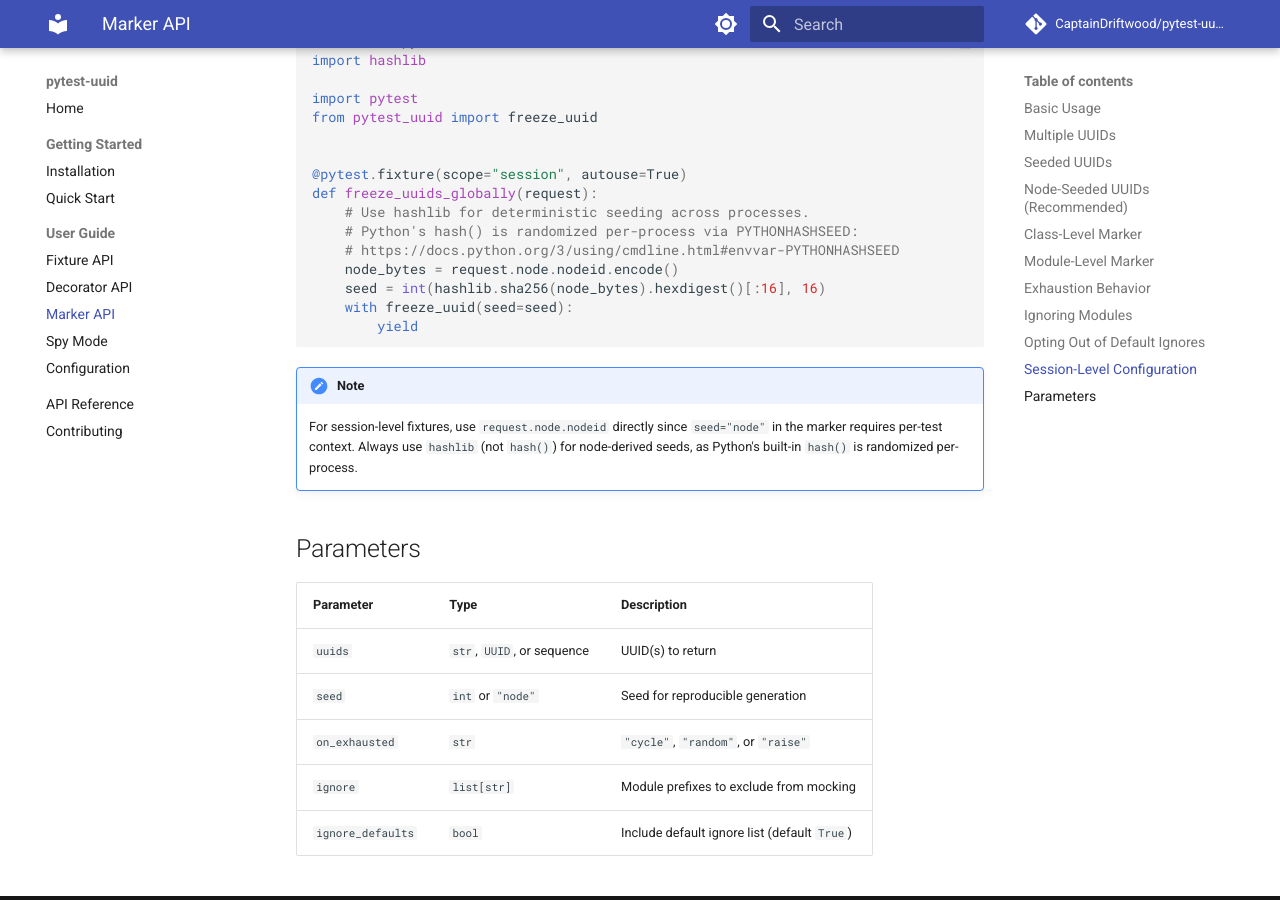
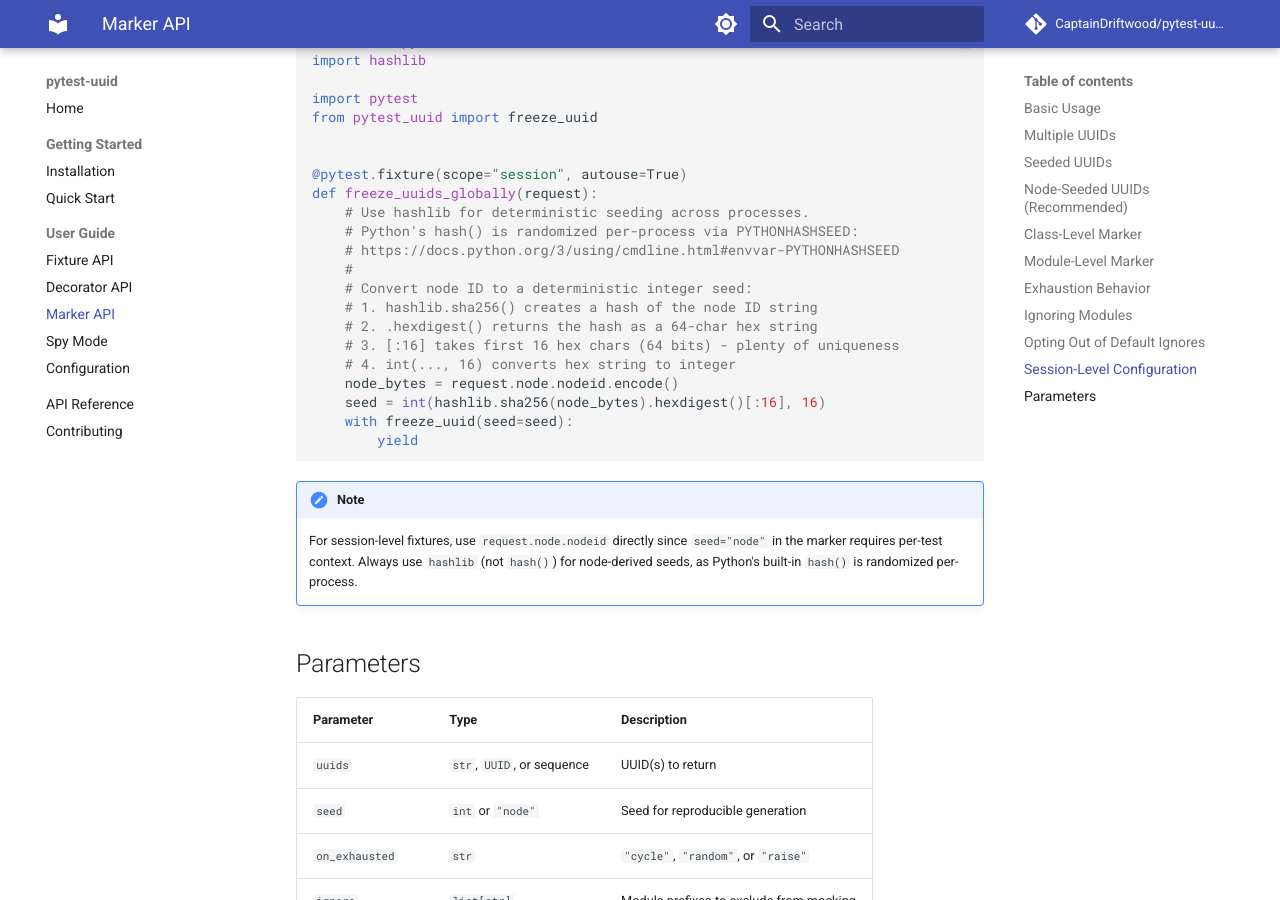
Before and after one commit to CaptainDriftwood/pytest-uuid, an MkDocs documentation site: the page built from docs/guide/marker-api.md, in a window 1280 px wide and 900 px high, scrolled down 3019 px. Built offline with MkDocs 1.6.1 and Material for MkDocs 9.7.7, drawn with Linux system fonts in a browser that asks for light colours; comment, search, counter and statistics services are not loaded.

Commit message:
docs: add detailed comment explaining hashlib seed conversion
Expand the session-level node seeding example with step-by-step
explanation of how the seed is derived from the node ID:
1. SHA-256 hash of the node ID
2. Convert to hex string
3. Take first 16 chars (64 bits - plenty of uniqueness)
4. Convert to integer

```diff
--- a/docs/guide/marker-api.md
+++ b/docs/guide/marker-api.md
@@ -145,6 +145,12 @@ def freeze_uuids_globally(request):
     # Use hashlib for deterministic seeding across processes.
     # Python's hash() is randomized per-process via PYTHONHASHSEED:
     # https://docs.python.org/3/using/cmdline.html#envvar-PYTHONHASHSEED
+    #
+    # Convert node ID to a deterministic integer seed:
+    # 1. hashlib.sha256() creates a hash of the node ID string
+    # 2. .hexdigest() returns the hash as a 64-char hex string
+    # 3. [:16] takes first 16 hex chars (64 bits) - plenty of uniqueness
+    # 4. int(..., 16) converts hex string to integer
     node_bytes = request.node.nodeid.encode()
     seed = int(hashlib.sha256(node_bytes).hexdigest()[:16], 16)
     with freeze_uuid(seed=seed):
```
Also changed, not shown: README.md (+6 -0 lines).
